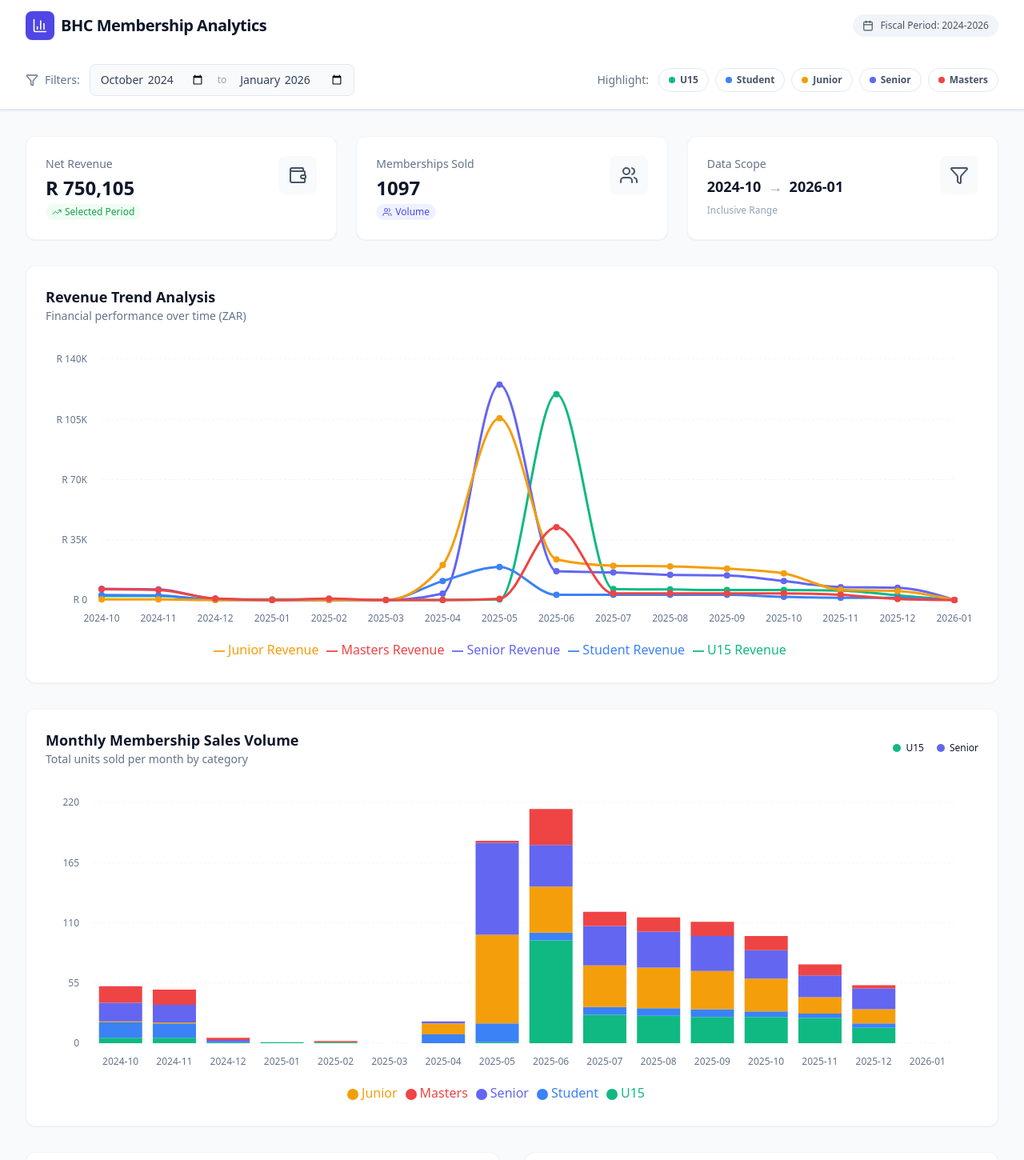
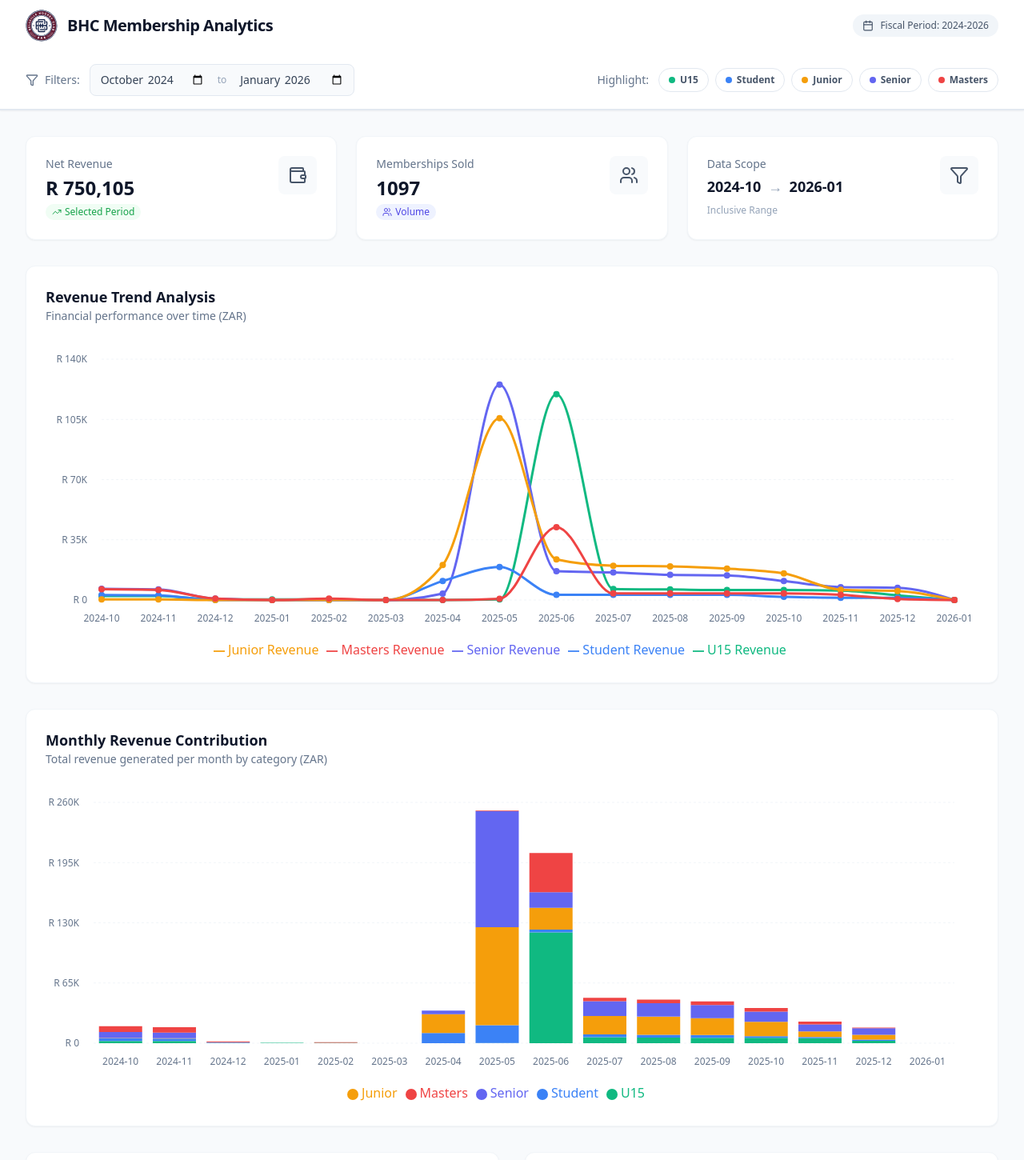
Before and after one commit to Max-Bissolati/bhc-consolidated-membership-dashboard, a React (Vite) app: page / in a window 1280 px wide. Shown: the top 1450 px of the page at 80% size. Built offline with nearby package versions, Linux system fonts and the light colour scheme.

Commit message:
feat: revenue-focused dashboard, added BHC logo, and dynamic KPI

```diff
--- a/App.tsx
+++ b/App.tsx
@@ -96,10 +96,10 @@ const App: React.FC = () => {
       <header className="bg-white border-b border-slate-200 sticky top-0 z-20 shadow-sm">
         <div className="max-w-7xl mx-auto px-4 sm:px-6 lg:px-8 h-16 flex items-center justify-between">
           <div className="flex items-center gap-2">
-            <div className="bg-indigo-600 p-2 rounded-lg shadow-sm">
-              <BarChart3 className="w-5 h-5 text-white" />
+            <div className="flex items-center gap-3">
+              <img src="/Media/BHC-Logo-Maroon.svg" alt="BHC Logo" className="h-10 w-auto" />
+              <h1 className="text-xl font-bold text-slate-900 tracking-tight">BHC Membership Analytics</h1>
             </div>
-            <h1 className="text-xl font-bold text-slate-900 tracking-tight">BHC Membership Analytics</h1>
           </div>
           <div className="hidden sm:flex items-center gap-2 bg-slate-100 px-3 py-1.5 rounded-full text-xs font-medium text-slate-600">
             <Calendar className="w-3.5 h-3.5" />
@@ -315,13 +315,8 @@ const App: React.FC = () => {
         <section className="bg-white rounded-xl shadow-sm border border-slate-100 p-6">
           <div className="flex items-center justify-between mb-6">
             <div>
-              <h2 className="text-lg font-bold text-slate-900">Monthly Membership Sales Volume</h2>
-              <p className="text-sm text-slate-500">Total units sold per month by category</p>
-            </div>
-            {/* Simple Legend for Quick Reference */}
-            <div className="hidden sm:flex gap-4 text-xs">
-               <div className="flex items-center gap-1.5"><span className="w-2.5 h-2.5 rounded-full" style={{ backgroundColor: getColor(MembershipCategory.U15) }}></span> U15</div>
-               <div className="flex items-center gap-1.5"><span className="w-2.5 h-2.5 rounded-full" style={{ backgroundColor: getColor(MembershipCategory.Senior) }}></span> Senior</div>
+              <h2 className="text-lg font-bold text-slate-900">Monthly Revenue Contribution</h2>
+              <p className="text-sm text-slate-500">Total revenue generated per month by category (ZAR)</p>
             </div>
           </div>
 
@@ -340,24 +335,20 @@ const App: React.FC = () => {
                   dy={10}
                 />
                 <YAxis
+                  tickFormatter={formatCurrencyAxis}
                   tick={{ fill: '#64748b', fontSize: 12 }}
                   axisLine={false}
                   tickLine={false}
                   dx={-10}
                 />
-                <Tooltip content={<CustomTooltip />} cursor={{ fill: '#f8fafc' }} />
+                <Tooltip content={<CustomTooltip currency />} cursor={{ fill: '#f8fafc' }} />
                 <Legend iconType="circle" wrapperStyle={{ paddingTop: '20px' }} />
 
-                {Object.values(MembershipCategory).map((cat) => (
-                  <Bar
-                    key={cat}
-                    dataKey={cat}
-                    stackId="a"
-                    fill={getColor(cat)}
-                    name={cat.replace(' Club Membership', '')}
-                    fillOpacity={getOpacity(cat)}
-                  />
-                ))}
+                <Bar dataKey="revenue_U15" name="U15" stackId="a" fill={getColor(MembershipCategory.U15)} fillOpacity={getOpacity(MembershipCategory.U15)} />
+                <Bar dataKey="revenue_Student" name="Student" stackId="a" fill={getColor(MembershipCategory.Student)} fillOpacity={getOpacity(MembershipCategory.Student)} />
+                <Bar dataKey="revenue_Junior" name="Junior" stackId="a" fill={getColor(MembershipCategory.Junior)} fillOpacity={getOpacity(MembershipCategory.Junior)} />
+                <Bar dataKey="revenue_Senior" name="Senior" stackId="a" fill={getColor(MembershipCategory.Senior)} fillOpacity={getOpacity(MembershipCategory.Senior)} />
+                <Bar dataKey="revenue_Masters" name="Masters" stackId="a" fill={getColor(MembershipCategory.Masters)} fillOpacity={getOpacity(MembershipCategory.Masters)} />
               </BarChart>
             </ResponsiveContainer>
           </div>
```
